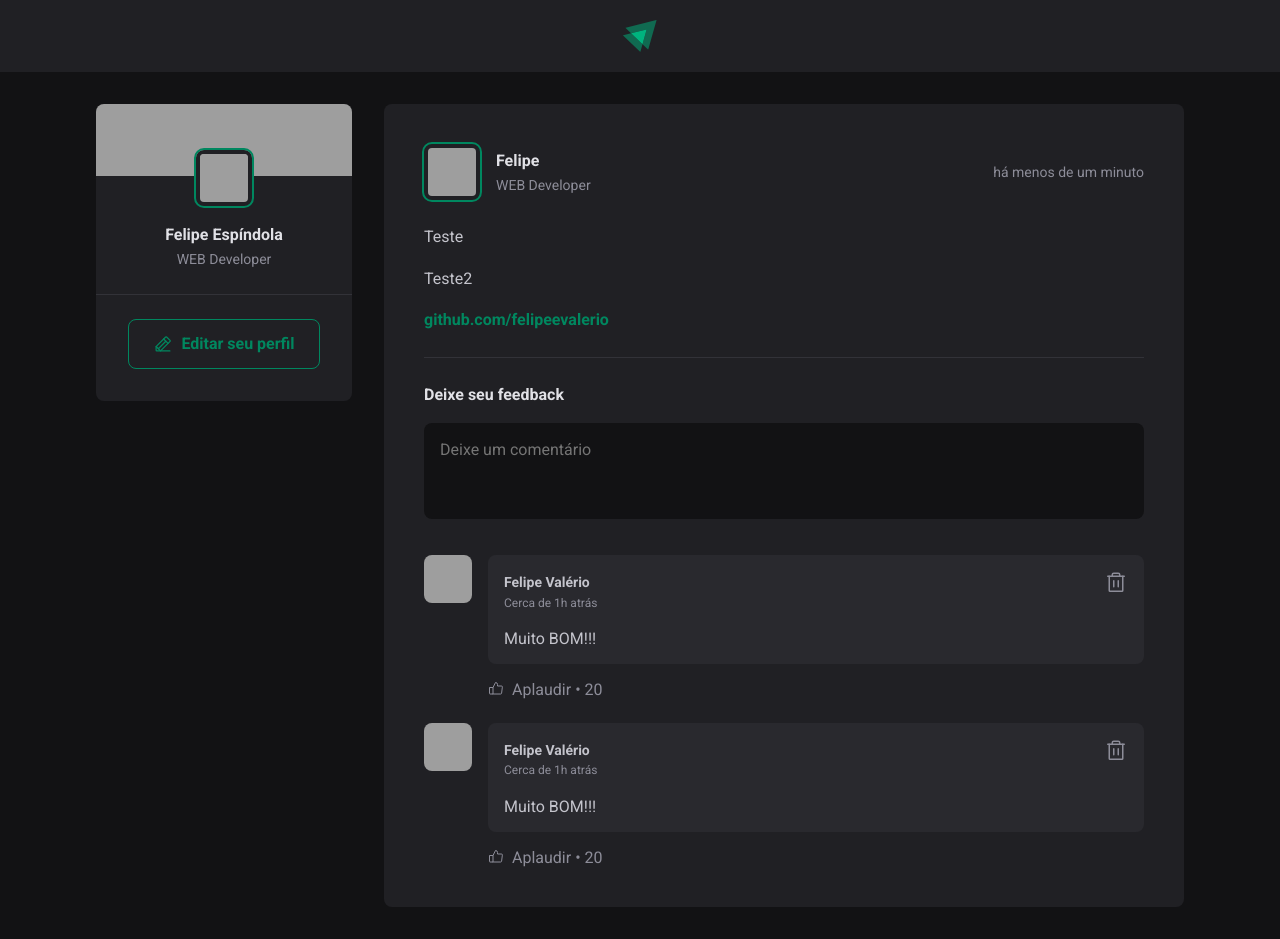
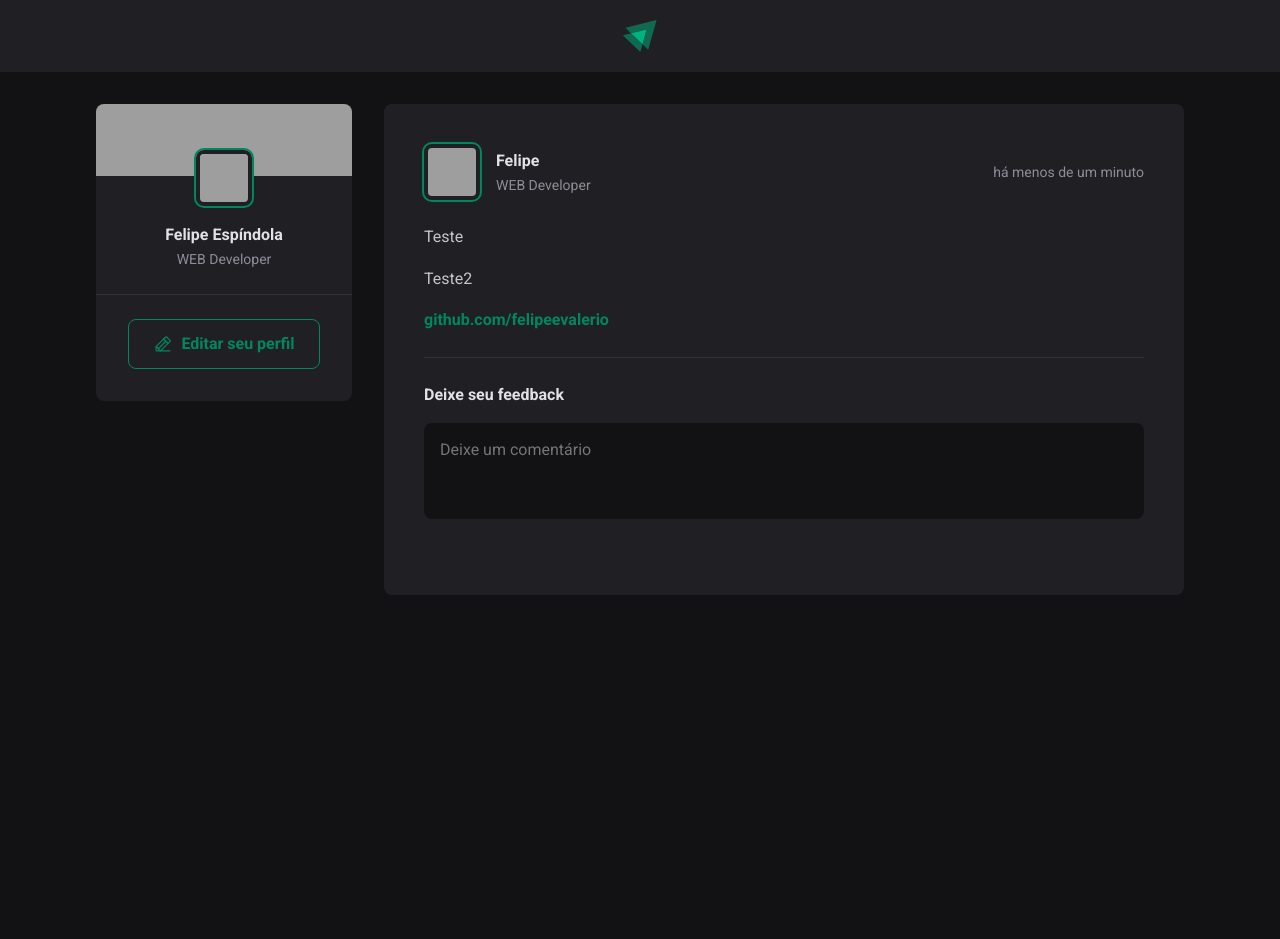
Before and after one commit to felipeevalerio/ignite-feed, a React (Vite) app: page / in a window 1280 px wide. After the commit the page ends 800 px from the top, so only its background shows below. Built offline with nearby package versions, Linux system fonts and the light colour scheme; grey boxes are pictures that could not be loaded.

Commit message:
Implementando criação de comentários

```diff
--- a/src/components/Comment/Comment.jsx
+++ b/src/components/Comment/Comment.jsx
@@ -2,7 +2,7 @@
 import { Trash, ThumbsUp } from 'phosphor-react';
 import { Avatar } from '../Avatar/Avatar';
 
-export function Comment() {
+export function Comment({content}) {
     return (
         <div className={styles.comment}>
             <Avatar hasBorder={false} src="https://github.com/felipeevalerio.png" />
@@ -25,7 +25,7 @@
                         </button>
                     </header>
 
-                    <p>Muito BOM!!!</p>
+                    <p>{content}</p>
                 </div>
 
                 <footer>
--- a/src/components/Post/Post.jsx
+++ b/src/components/Post/Post.jsx
@@ -4,9 +4,12 @@
 
 import { format, formatDistanceToNow } from 'date-fns';
 import ptBR from 'date-fns/locale/pt-BR';
-
+import { useState } from 'react';
 
 export function Post ({author, publishedAt, content}) {
+    const [comments, setComments] = useState([]);
+    const [newCommentText, setNewCommentText] = useState('');
+
     const publishedDateFormat = format(publishedAt, "dd 'de' LLLL 'às' HH:mm'h'", {
         locale: ptBR
     });
@@ -14,7 +17,18 @@
     const publishedDateRelativeToNow = formatDistanceToNow(publishedAt, {
         locale: ptBR,
         addSuffix: true
-    })
+    });
+
+    const handleCreateNewComment = () => {
+        event.preventDefault();
+
+        setComments([...comments, newCommentText]);
+        setNewCommentText('');
+    };
+
+    const handleNewCommentChange = () => {
+        setNewCommentText(event.target.value);
+    };
 
     return (
         <article className={styles.post}>
@@ -46,17 +60,19 @@
                 })}
             </div>
 
-            <form className={styles.commentForm}>
+            <form onSubmit={handleCreateNewComment} className={styles.commentForm}>
                 <strong>Deixe seu feedback</strong>
-                <textarea placeholder="Deixe um comentário"/>
+                <textarea placeholder="Deixe um comentário" onChange={handleNewCommentChange} value={newCommentText}/>
                 <footer>
                     <button type="submit">Publicar</button>
                 </footer>
             </form>
 
             <div className={styles.commentList}>
-                <Comment />
-                <Comment />
+                {comments.map(comment => {
+                    return <Comment content={comment}/>
+                })}
+
             </div>
         </article>
     );
```
